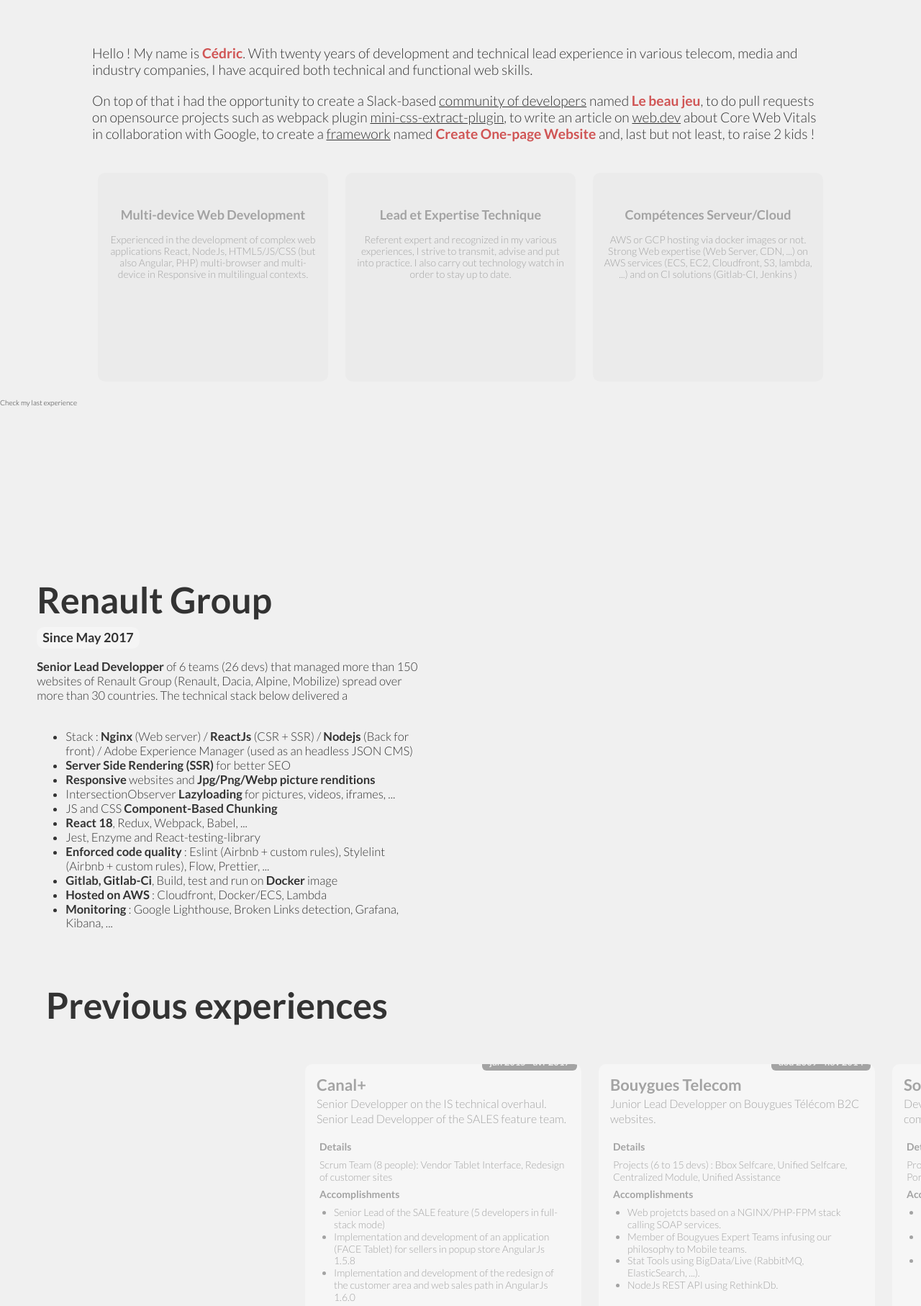
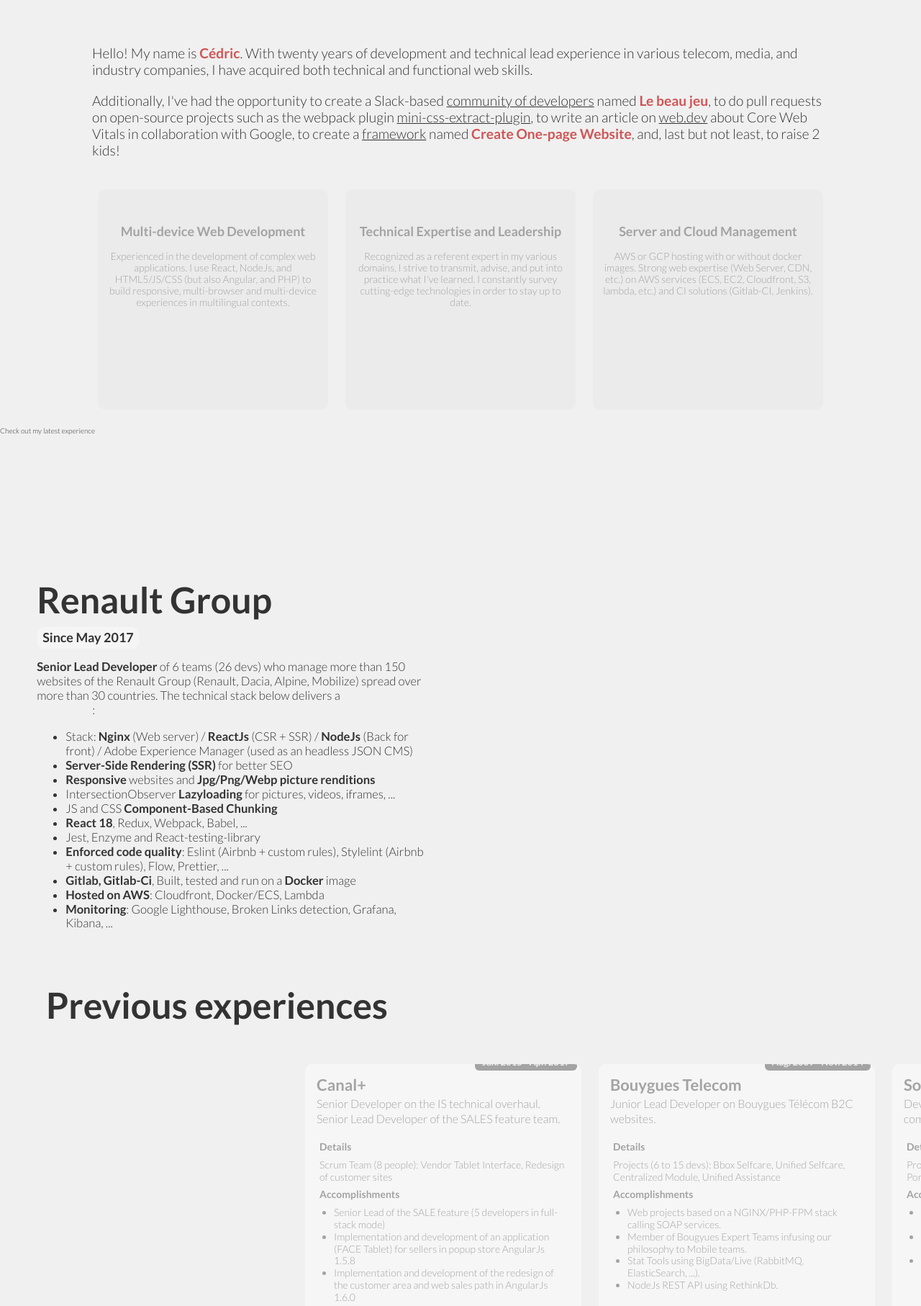
Before and after one commit to cbazureau/website-cow, a website: page src/index.html in a window 1280 px wide. Shown: the part 80-1894 px from the top of the page at 72% size. Drawn offline with Linux system fonts and the light colour scheme.

Commit message:
fix various wording and grammar issues

```diff
--- a/src/index.html
+++ b/src/index.html
@@ -11,8 +11,9 @@
       src="../img/original-favicon.png"
     ></cow-manifest-favicon>
     <title>C&eacute;dric Bazureau</title>
+    <!-- TODO -->
     <meta name="description" content="Create one-page website" />
-    <meta name="author" content="PUT-YOUR-NAME-HERE" />
+    <meta name="author" content="C&eacute;dric Bazureau" />
     <link href="./css/styles.css" rel="stylesheet" />
     <link rel="preconnect" href="https://fonts.googleapis.com" />
     <link rel="preconnect" href="https://fonts.gstatic.com" crossorigin />
@@ -78,21 +79,21 @@
     <section id="about" class="About">
       <div class="About__intro">
         <p>
-          Hello ! My name is <strong>C&eacute;dric</strong>. With twenty years
-          of development and technical lead experience in various telecom, media
+          Hello! My name is <strong>C&eacute;dric</strong>. With twenty years
+          of development and technical lead experience in various telecom, media,
           and industry companies, I have acquired both technical and functional
           web skills.
         </p>
         <p>
-          On top of that i had the opportunity to create a Slack-based
+          Additionally, I've had the opportunity to create a Slack-based
           <a
             href="https://www.lebeaujeu.com/"
             rel="noopener noreferrer"
             target="_blank"
             >community of developers</a
           >
-          named <strong>Le beau jeu</strong>, to do pull requests on opensource
-          projects such as webpack plugin
+          named <strong>Le beau jeu</strong>, to do pull requests on open-source
+          projects such as the webpack plugin
           <a
             href="https://github.com/webpack-contrib/mini-css-extract-plugin/pull/831"
             rel="noopener noreferrer"
@@ -112,8 +113,8 @@
             target="_blank"
             >framework</a
           >
-          named <strong>Create One-page Website</strong>
-          and, last but not least, to raise 2 kids !
+          named <strong>Create One-page Website</strong>,
+          and, last but not least, to raise 2 kids!
         </p>
       </div>
       <cow-visible className="Expert__features">
@@ -127,9 +128,9 @@
             </span>
             <h3 class="ExpertBlock__title">Multi-device Web Development</h3>
             <p class="ExpertBlock__desc">
-              Experienced in the development of complex web applications React,
-              NodeJs, HTML5/JS/CSS (but also Angular, PHP) multi-browser and
-              multi-device in Responsive in multilingual contexts.
+              Experienced in the development of complex web applications. I use React,
+              NodeJs, and HTML5/JS/CSS (but also Angular, and PHP) to build responsive, multi-browser and
+              multi-device experiences in multilingual contexts.
             </p>
             <ul class="ExpertBlock__technos">
               <li>
@@ -161,11 +162,12 @@
                 className="ExpertBlock__svg"
               ></cow-inline-svg>
             </span>
-            <h3 class="ExpertBlock__title">Lead et Expertise Technique</h3>
+            <h3 class="ExpertBlock__title">Technical Expertise and Leadership</h3>
             <p class="ExpertBlock__desc">
-              Referent expert and recognized in my various experiences, I strive
-              to transmit, advise and put into practice. I also carry out
-              technology watch in order to stay up to date.
+              Recognized as a referent expert in my various domains, I strive
+              to transmit, advise, and put into practice what I've learned. I
+              constantly survey cutting-edge technologies in order
+              to stay up to date.
             </p>
             <ul class="ExpertBlock__technos">
               <li>
@@ -197,11 +199,11 @@
                 className="ExpertBlock__svg"
               ></cow-inline-svg>
             </span>
-            <h3 class="ExpertBlock__title">Compétences Serveur/Cloud</h3>
+            <h3 class="ExpertBlock__title">Server and Cloud Management</h3>
             <p class="ExpertBlock__desc">
-              AWS or GCP hosting via docker images or not. Strong Web expertise
-              (Web Server, CDN, ...) on AWS services (ECS, EC2, Cloudfront, S3,
-              lambda, ...) and on CI solutions (Gitlab-CI, Jenkins )
+              AWS or GCP hosting with or without docker images. Strong web expertise
+              (Web Server, CDN, etc.) on AWS services (ECS, EC2, Cloudfront, S3,
+              lambda, etc.) and CI solutions (Gitlab-CI, Jenkins).
             </p>
             <ul class="ExpertBlock__technos">
               <li>
@@ -229,7 +231,7 @@
         </div>
       </cow-visible>
       <cow-visible className="About__scroll"
-        >Check my last experience</cow-visible
+        >Check out my latest experience</cow-visible
       >
     </section>
     <cow-visible className="Experience Experience_groupRenault" tag="section">
@@ -241,24 +243,24 @@
         <h2>Renault Group</h2>
         <h3>Since May 2017</h3>
         <p>
-          <strong>Senior Lead Developper</strong> of 6 teams (26 devs) that
-          managed more than 150 websites of Renault Group (Renault, Dacia,
+          <strong>Senior Lead Developer</strong> of 6 teams (26 devs) who
+          manage more than 150 websites of the Renault Group (Renault, Dacia,
           Alpine, Mobilize) spread over more than 30 countries. The technical
-          stack below delivered a
+          stack below delivers a
           <a
             href="https://web.dev/renault"
             rel="noopener noreferrer"
             target="_blank"
-            >best in class experience</a
-          >
+            >best-in-class experience</a
+          >:
         </p>
         <ul>
           <li>
-            Stack : <strong>Nginx</strong> (Web server) /
-            <strong>ReactJs</strong> (CSR + SSR) / <strong>Nodejs</strong> (Back
+            Stack: <strong>Nginx</strong> (Web server) /
+            <strong>ReactJs</strong> (CSR + SSR) / <strong>NodeJs</strong> (Back
             for front) / Adobe Experience Manager (used as an headless JSON CMS)
           </li>
-          <li><strong>Server Side Rendering (SSR)</strong> for better SEO</li>
+          <li><strong>Server-Side Rendering (SSR)</strong> for better SEO</li>
           <li>
             <strong>Responsive</strong> websites and
             <strong>Jpg/Png/Webp picture renditions</strong>
@@ -271,18 +273,18 @@
           <li><strong>React 18</strong>, Redux, Webpack, Babel, ...</li>
           <li>Jest, Enzyme and React-testing-library</li>
           <li>
-            <strong>Enforced code quality</strong> : Eslint (Airbnb + custom
+            <strong>Enforced code quality</strong>: Eslint (Airbnb + custom
             rules), Stylelint (Airbnb + custom rules), Flow, Prettier, ...
           </li>
           <li>
-            <strong>Gitlab, Gitlab-Ci</strong>, Build, test and run on
+            <strong>Gitlab, Gitlab-Ci</strong>, Built, tested and run on a
             <strong>Docker</strong> image
           </li>
           <li>
-            <strong>Hosted on AWS</strong> : Cloudfront, Docker/ECS, Lambda
+            <strong>Hosted on AWS</strong>: Cloudfront, Docker/ECS, Lambda
           </li>
           <li>
-            <strong>Monitoring</strong> : Google Lighthouse, Broken Links
+            <strong>Monitoring</strong>: Google Lighthouse, Broken Links
             detection, Grafana, Kibana, ...
           </li>
         </ul>
@@ -344,10 +346,10 @@
               </div>
               <div class="Job__description">
                 <span class="Job__company">Canal+</span
-                ><span class="Job__dates">jan 2015 - avr 2017</span
+                ><span class="Job__dates">Jan. 2015 - Apr. 2017</span
                 ><span class="Job__desc"
-                  >Senior Developper on the IS technical overhaul. Senior Lead
-                  Developper of the SALES feature team.</span
+                  >Senior Developer on the IS technical overhaul. Senior Lead
+                  Developer of the SALES feature team.</span
                 >
               </div>
             </div>
@@ -398,7 +400,7 @@
                     ></span>
                   </li>
                   <li>
-                    <span>Gulp/Gitlab-CI/Jenkins/Puppet</span
+                    <span>Gulp/Gitlab-CI/Jenkins/Puppeteer</span
                     ><span
                       class="ExpertBlock__Stars"
                       style="--rating: 4"
@@ -429,9 +431,9 @@
               </div>
               <div class="Job__description">
                 <span class="Job__company">Bouygues Telecom</span
-                ><span class="Job__dates">aou 2009 - nov 2014</span
+                ><span class="Job__dates">Aug. 2009 - Nov. 2014</span
                 ><span class="Job__desc"
-                  >Junior Lead Developper on Bouygues Télécom B2C
+                  >Junior Lead Developer on Bouygues Télécom B2C
                   websites.</span
                 >
               </div>
@@ -439,14 +441,14 @@
             <div class="Job__details">
               <span class="Job__detailsTitle">Details</span>
               <span class="Job__detailsDesc"
-                >Projects (6 to 15 devs) : Bbox Selfcare, Unified Selfcare,
+                >Projects (6 to 15 devs): Bbox Selfcare, Unified Selfcare,
                 Centralized Module, Unified Assistance
               </span>
               <span class="Job__detailsTitle">Accomplishments</span>
               <span class="Job__detailsDesc">
                 <ul>
                   <li>
-                    Web projetcts based on a NGINX/PHP-FPM stack calling SOAP
+                    Web projects based on a NGINX/PHP-FPM stack calling SOAP
                     services.
                   </li>
                   <li>
@@ -512,9 +514,9 @@
               </div>
               <div class="Job__description">
                 <span class="Job__company">Sopra Group</span
-                ><span class="Job__dates">déc 2004 - jui 2009</span
+                ><span class="Job__dates">Dec. 2004 - July 2009</span
                 ><span class="Job__desc"
-                  >Developper and junior project manager for various company
+                  >Developer and junior project manager for various company
                   websites.</span
                 >
               </div>
@@ -533,7 +535,7 @@
                     indicators.
                   </li>
                   <li>
-                    Developer then Manager of the team in charge of the TMA of
+                    Developer, and then Manager, of the team in charge of the TMA of
                     the hosting provider's portal.
                   </li>
                   <li>
@@ -626,7 +628,7 @@
             target="_blank"
             >IMT Atlantique</a
           >
-          (old-Télécom Bretagne) an engineering school that is part of the Mines
+          (formerly Télécom Bretagne) an engineering school that is part of the Mines
           competition and located in Plouzané near Brest.
         </p>
       </div>
@@ -637,7 +639,7 @@
             href="https://www.linkedin.com/in/cbazureau"
             rel="noopener noreferrer"
             target="_blank"
-            >linkedin profile</a
+            >LinkedIn profile</a
           >.
         </p>
       </div>
@@ -669,13 +671,13 @@
           </a>
         </div>
         <p>
-          This website is build with
+          This website is built with
           <a
             href="https://github.com/cbazureau/create-one-page-website"
             rel="noopener noreferrer"
             >create-one-page-website</a
           >
-          a small framework for optimized one-page website created by myself
+          a small framework for optimized one-page website created by me.
         </p>
       </div>
     </footer>
```
